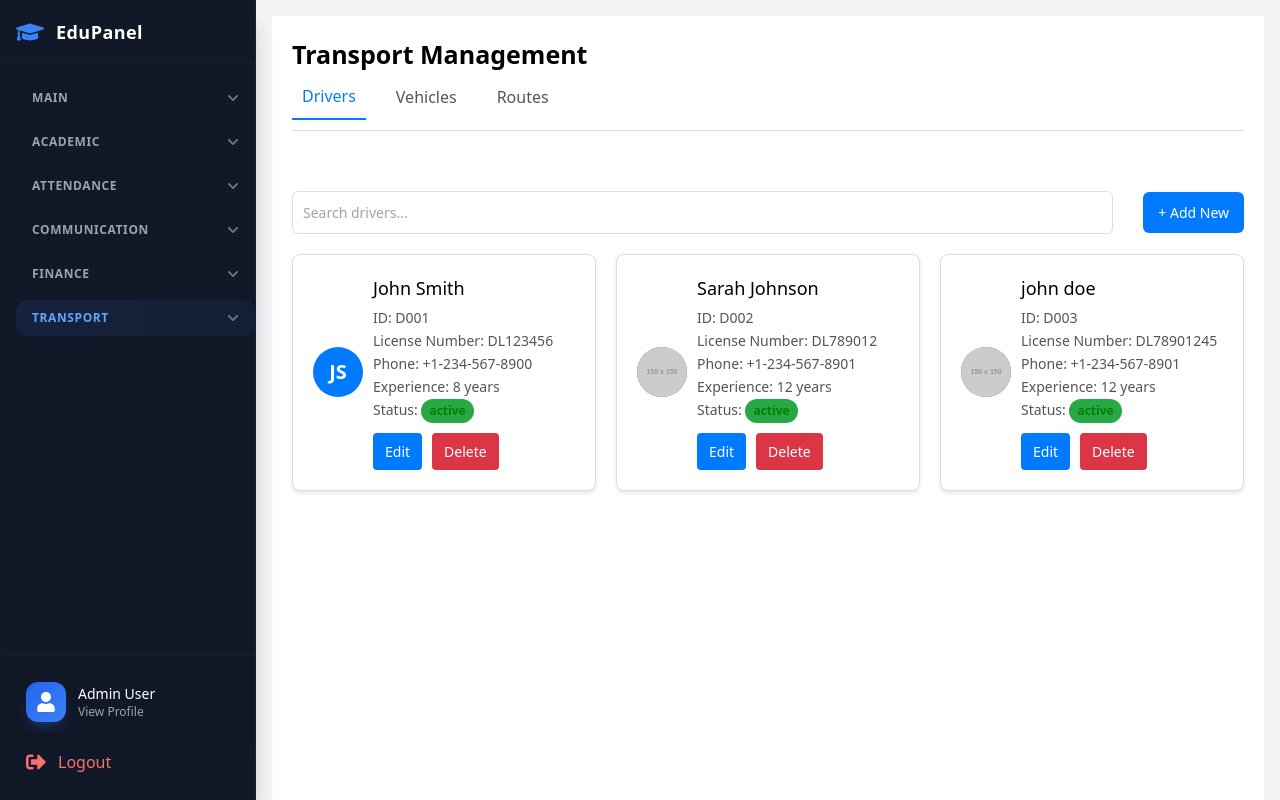
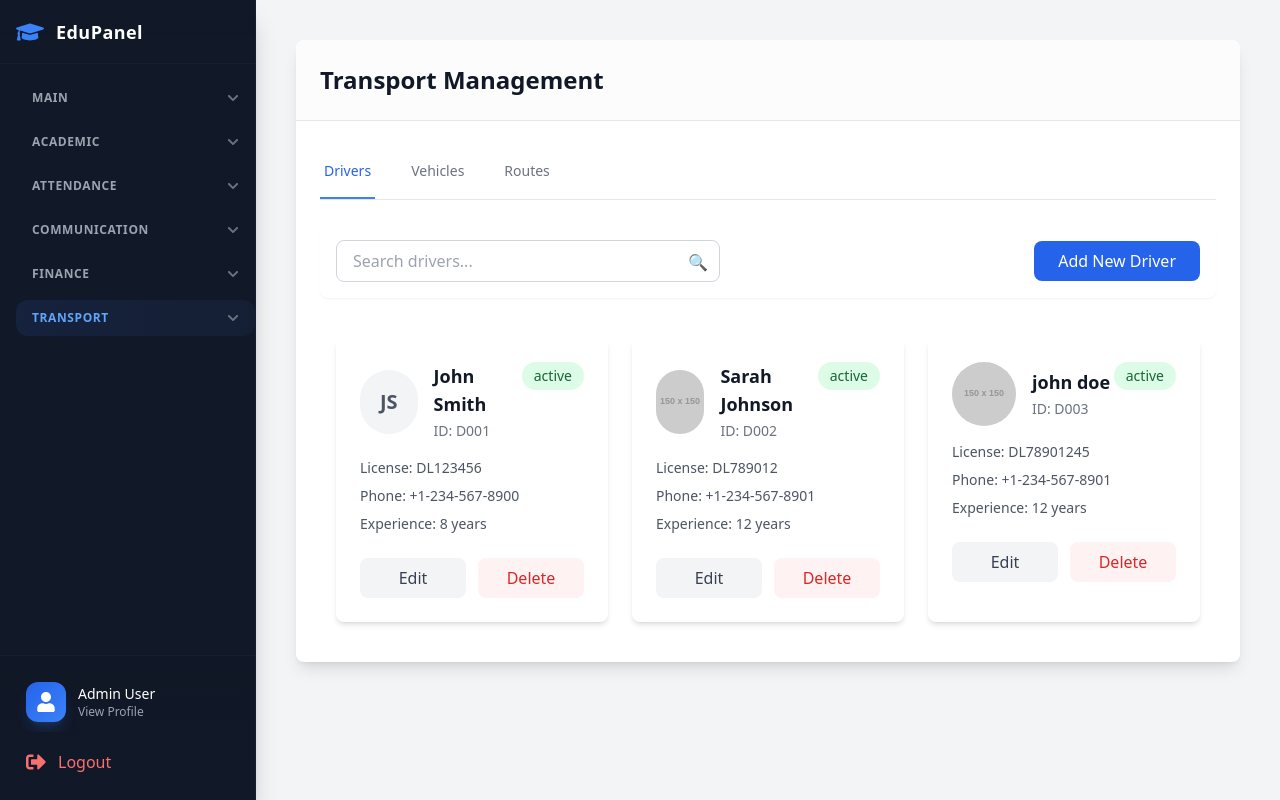
Before and after one commit to himanshusharma2007/SMS, a React (Vite) app in the folder frontend/: page /transport in a window 1280 px wide. Built offline with nearby package versions, Linux system fonts and the light colour scheme.

Commit message:
transport page UI enhance and changes in staff controller /dhairya

```diff
--- a/frontend/src/pages/Staff.jsx
+++ b/frontend/src/pages/Staff.jsx
@@ -1,4 +1,4 @@
-import React, { useState, useEffect } from "react";
+import { useState, useEffect } from "react";
 import { useNavigate } from "react-router-dom";
 import { StatsCard, CustomCard } from "../components/SharedComponents";
 import staffServices from "../services/staffServices";
--- a/frontend/src/pages/TransportManagement.jsx
+++ b/frontend/src/pages/TransportManagement.jsx
@@ -2,44 +2,75 @@ import React, { useState } from "react";
 import DriversTab from "./TransportManagement/DriversTab";
 import VehiclesTab from "./TransportManagement/VehiclesTab";
 import BusRoute from "./TransportManagement/BusRoute";
-import "../App.css";
 
 const TransportManagement = () => {
   const [activeTab, setActiveTab] = useState("drivers");
 
+  const tabs = [
+    {
+      id: "drivers",
+      label: "Drivers",
+      component: <DriversTab />
+    },
+    {
+      id: "vehicles",
+      label: "Vehicles",
+      component: <VehiclesTab />
+    },
+    {
+      id: "routes",
+      label: "Routes",
+      component: <BusRoute />
+    }
+  ];
+
   return (
-    <div className="app-container">
-      <div className="app-container-head">
-        <h1>Transport Management</h1>
-        <nav className="tabs">
-          <button
-            onClick={() => setActiveTab("drivers")}
-            className={activeTab === "drivers" ? "active" : ""}
-          >
-            Drivers
-          </button>
-          <button
-            onClick={() => setActiveTab("vehicles")}
-            className={activeTab === "vehicles" ? "active" : ""}
-          >
-            Vehicles
-          </button>
-          <button
-            onClick={() => setActiveTab("routes")}
-            className={activeTab === "routes" ? "active" : ""}
-          >
-            Routes
-          </button>
-          {/* <button onClick={() => setActiveTab("expenses")} className={activeTab === "expenses" ? "active" : ""}>Expenses</button> */}
-        </nav>
-      </div>
-      <div className="content">
-        <>
-          {activeTab === "drivers" && <DriversTab />}
-          {activeTab === "vehicles" && <VehiclesTab />}
-          {activeTab === "routes" && <BusRoute />}
-          {/* {activeTab === "expenses" && <ExpensesTab />} */}
-        </>
+    <div className="container mx-auto p-6 max-w-7xl">
+      <div className="bg-white rounded-lg shadow-lg overflow-hidden">
+        {/* Header */}
+        <div className="border-b bg-gray-50/50 p-6">
+          <h1 className="text-2xl font-bold text-gray-900">
+            Transport Management
+          </h1>
+        </div>
+
+        {/* Content */}
+        <div className="p-6">
+          {/* Tabs Navigation */}
+          <div className="border-b border-gray-200">
+            <nav className="flex space-x-8" aria-label="Tabs">
+              {tabs.map((tab) => (
+                <button
+                  key={tab.id}
+                  onClick={() => setActiveTab(tab.id)}
+                  className={`
+                    py-4 px-1 inline-flex items-center border-b-2 font-medium text-sm
+                    ${
+                      activeTab === tab.id
+                        ? "border-blue-500 text-blue-600"
+                        : "border-transparent text-gray-500 hover:text-gray-700 hover:border-gray-300"
+                    }
+                    transition-colors duration-200
+                  `}
+                >
+                  {tab.label}
+                </button>
+              ))}
+            </nav>
+          </div>
+
+          {/* Tab Content */}
+          <div className="mt-6">
+            {tabs.map((tab) => (
+              <div
+                key={tab.id}
+                className={`${activeTab === tab.id ? "block" : "hidden"}`}
+              >
+                {tab.component}
+              </div>
+            ))}
+          </div>
+        </div>
       </div>
     </div>
   );
--- a/frontend/src/pages/TransportManagement/DriversTab.jsx
+++ b/frontend/src/pages/TransportManagement/DriversTab.jsx
@@ -1,13 +1,11 @@
 import React, { useState, useEffect } from "react";
 import { useLocation, useNavigate } from "react-router-dom";
 import DriverForm from "./DriverForm";
-import "./DriversTab.css";
 import data from "./InitialData.json";
 
 const DriverTab = () => {
   const location = useLocation();
   const navigate = useNavigate();
-
   const { from, search } = location.state || {};
   const [drivers, setDrivers] = useState(data.drivers);
   const [searchTerm, setSearchTerm] = useState(search || "");
@@ -56,35 +54,59 @@ const DriverTab = () => {
       driver.license.toLowerCase().includes(searchTerm.toLowerCase())
   );
 
+  const getStatusColor = (status) => {
+    switch (status.toLowerCase()) {
+      case 'active':
+        return 'bg-green-100 text-green-800';
+      case 'inactive':
+        return 'bg-red-100 text-red-800';
+      case 'on leave':
+        return 'bg-yellow-100 text-yellow-800';
+      default:
+        return 'bg-gray-100 text-gray-800';
+    }
+  };
+
   return (
-    <div className="tab-container">
-      <div className="tab-header">
-        {/* {from === "VehicleDetails" && (
-          <button onClick={() => navigate(-1)} className="back-button">
-            ← Back
-          </button>
-        )} */}
+    <div className="flex flex-col h-full">
+      {/* Header Section */}
+      <div className="flex flex-col sm:flex-row justify-between items-center gap-4 mb-6 p-4 bg-white rounded-lg shadow-sm">
+        <div className="relative w-full sm:w-96">
           <input
             type="text"
             placeholder="Search drivers..."
             value={searchTerm}
             onChange={(e) => setSearchTerm(e.target.value)}
-          className="search-bar"
+            className="w-full px-4 py-2 border border-gray-300 rounded-lg focus:ring-2 focus:ring-blue-500 focus:border-blue-500 outline-none transition-colors"
           />
-        <button onClick={handleAdd} className="add-button">
-          + Add New
+          <span className="absolute right-3 top-2.5 text-gray-400">
+            🔍
+          </span>
+        </div>
+        <button
+          onClick={handleAdd}
+          className="w-full sm:w-auto px-6 py-2 bg-blue-600 text-white rounded-lg hover:bg-blue-700 transition-colors duration-200 flex items-center justify-center gap-2"
+        >
+          <span>Add New Driver</span>
         </button>
       </div>
 
-      <div className="driver-grid">
+      {/* Grid Section */}
+      <div className="grid grid-cols-1 md:grid-cols-2 lg:grid-cols-3 gap-6 p-4">
         {filteredDrivers.map((driver) => (
-          <div key={driver.id} className="driver-card">
-            <div className="driver-initials">
+          <div
+            key={driver.id}
+            className="bg-white rounded-lg shadow-md hover:shadow-lg transition-shadow duration-200"
+          >
+            <div className="p-6">
+              <div className="flex items-start justify-between">
+                <div className="flex items-center gap-4">
+                  <div className="w-16 h-16 rounded-full bg-gray-100 flex items-center justify-center text-xl font-semibold text-gray-600">
                     {driver.img ? (
                       <img
                         src={driver.img}
                         alt={`${driver.name}'s photo`}
-                  className="driver-photo"
+                        className="w-full h-full rounded-full object-cover"
                       />
                     ) : (
                       driver.name
@@ -93,28 +115,38 @@ const DriverTab = () => {
                         .join("")
                     )}
                   </div>
-            <div className="driver-info">
-              <h3>{driver.name}</h3>
-              <p>ID: {driver.id}</p>
-              <p>License Number: {driver.license}</p>
-              <p>Phone: {driver.phone}</p>
-              <p>Experience: {driver.experience} years</p>
-              <p>
-                Status:{" "}
-                <span className={`status ${driver.status}`}>
+                  <div>
+                    <h3 className="text-lg font-semibold text-gray-900">{driver.name}</h3>
+                    <span className="text-sm text-gray-500">ID: {driver.id}</span>
+                  </div>
+                </div>
+                <span className={`px-3 py-1 rounded-full text-sm font-medium ${getStatusColor(driver.status)}`}>
                   {driver.status}
                 </span>
-              </p>
-              <div className="driver-actions">
+              </div>
+
+              <div className="mt-4 space-y-2">
+                <div className="flex items-center text-gray-600">
+                  <span className="text-sm">License: {driver.license}</span>
+                </div>
+                <div className="flex items-center text-gray-600">
+                  <span className="text-sm">Phone: {driver.phone}</span>
+                </div>
+                <div className="flex items-center text-gray-600">
+                  <span className="text-sm">Experience: {driver.experience} years</span>
+                </div>
+              </div>
+
+              <div className="mt-6 flex gap-3">
                 <button
                   onClick={() => handleEdit(driver)}
-                  className="edit-button"
+                  className="flex-1 px-4 py-2 bg-gray-100 text-gray-700 rounded-lg hover:bg-gray-200 transition-colors duration-200"
                 >
                   Edit
                 </button>
                 <button
                   onClick={() => handleDelete(driver.id)}
-                  className="delete-button"
+                  className="flex-1 px-4 py-2 bg-red-50 text-red-600 rounded-lg hover:bg-red-100 transition-colors duration-200"
                 >
                   Delete
                 </button>
@@ -122,8 +154,14 @@ const DriverTab = () => {
             </div>
           </div>
         ))}
-        {filteredDrivers.length === 0 && <p>No drivers found.</p>}
+
+        {filteredDrivers.length === 0 && (
+          <div className="col-span-full flex items-center justify-center p-8 text-gray-500">
+            No drivers found.
           </div>
+        )}
+      </div>
+
       {showForm && (
         <DriverForm
           driver={currentDriver}
--- a/frontend/src/pages/TransportManagement/VehiclesTab.jsx
+++ b/frontend/src/pages/TransportManagement/VehiclesTab.jsx
@@ -1,14 +1,12 @@
 import React, { useState } from "react";
 import { Link } from "react-router-dom";
 import VehicleForm from "./VehicleForm";
-import "./VehiclesTab.css";
 import data from "./InitialData.json";
 
 const VehicleTab = () => {
   const [vehicles, setVehicles] = useState(data.vehicles);
   const availableDrivers = data.drivers;
   const availableRoutes = data.routes;
-
   const [searchTerm, setSearchTerm] = useState("");
   const [showForm, setShowForm] = useState(false);
   const [currentVehicle, setCurrentVehicle] = useState(null);
@@ -37,37 +35,60 @@ const VehicleTab = () => {
       vehicle.model.toLowerCase().includes(searchTerm.toLowerCase())
   );
 
+  const getStatusColor = (status) => {
+    switch (status.toLowerCase()) {
+      case 'active':
+        return 'bg-green-100 text-green-800';
+      case 'maintenance':
+        return 'bg-yellow-100 text-yellow-800';
+      case 'inactive':
+        return 'bg-red-100 text-red-800';
+      default:
+        return 'bg-gray-100 text-gray-800';
+    }
+  };
+
   return (
-    <div className="tab-container">
-
-              <div className="tab-header">
+    <div className="flex flex-col h-full">
+      {/* Header Section */}
+      <div className="flex flex-col sm:flex-row justify-between items-center gap-4 mb-6 p-4 bg-white rounded-lg shadow-sm">
+        <div className="relative w-full sm:w-96">
           <input
             type="text"
             placeholder="Search vehicles..."
             value={searchTerm}
             onChange={(e) => setSearchTerm(e.target.value)}
-                  className="search-bar"
+            className="w-full px-4 py-2 border border-gray-300 rounded-lg focus:ring-2 focus:ring-blue-500 focus:border-blue-500 outline-none transition-colors"
           />
-                <button onClick={handleAdd} className="add-button">
-                  + Add New
+          <span className="absolute right-3 top-2.5 text-gray-400">
+            🔍
+          </span>
+        </div>
+        <button
+          onClick={handleAdd}
+          className="w-full sm:w-auto px-6 py-2 bg-blue-600 text-white rounded-lg hover:bg-blue-700 transition-colors duration-200 flex items-center justify-center gap-2"
+        >
+          <span>Add New Vehicle</span>
         </button>
       </div>
-              <div className="vehicle-grid">
+
+      {/* Grid Section */}
+      <div className="grid grid-cols-1 md:grid-cols-2 lg:grid-cols-3 gap-6 p-4">
         {filteredVehicles.map((vehicle) => (
           <Link
             to={`/vehicle/${vehicle.id}`}
             key={vehicle.id}
-                    className="vehicle-card"
+            className="block bg-white rounded-lg shadow-md hover:shadow-lg transition-shadow duration-200 overflow-hidden"
           >
-                    <div className="vehicle-photo-section">
+            <div className="aspect-video w-full bg-gray-100">
               {vehicle.img ? (
                 <img
                   src={vehicle.img}
-                          alt={`${vehicle.model}'s photo`}
-                          className="vehicle-photo"
+                  alt={`${vehicle.model}`}
+                  className="w-full h-full object-cover"
                 />
               ) : (
-                        <div className="vehicle-initials">
+                <div className="w-full h-full flex items-center justify-center text-3xl font-bold text-gray-400">
                   {vehicle.model
                     .split(" ")
                     .map((word) => word[0])
@@ -77,28 +98,52 @@ const VehicleTab = () => {
               )}
             </div>
 
-                    <div className="vehicle-info">
-                      <h3>{vehicle.model}</h3>
-                      <p>Registration: {vehicle.registration}</p>
-                      <p>Capacity: {vehicle.capacity} seats</p>
-                      <p>Fuel Type: {vehicle.fuelType}</p>
-                      <p>Ownership: {vehicle.ownership}</p>
-                      <p>
-                        Assigned Driver:
-                        <strong>{vehicle.driverAssigned}</strong>
+            <div className="p-6">
+              <div className="flex justify-between items-start mb-4">
+                <div>
+                  <h3 className="text-xl font-semibold text-gray-900">
+                    {vehicle.model}
+                  </h3>
+                  <p className="text-sm text-gray-500">
+                    Reg: {vehicle.registration}
                   </p>
-                      {/* <p>Assinged Route:<strong>{vehicle.routeAssigned}</strong></p> */}
-                      <p>
-                        Status:{" "}
-                        <span className={`status ${vehicle.status}`}>
+                </div>
+                <span className={`px-3 py-1 rounded-full text-sm font-medium ${getStatusColor(vehicle.status)}`}>
                   {vehicle.status}
                 </span>
-                      </p>
+              </div>
+
+              <div className="space-y-2">
+                <div className="flex justify-between text-sm">
+                  <span className="text-gray-500">Capacity</span>
+                  <span className="text-gray-900">{vehicle.capacity} seats</span>
+                </div>
+                <div className="flex justify-between text-sm">
+                  <span className="text-gray-500">Fuel Type</span>
+                  <span className="text-gray-900">{vehicle.fuelType}</span>
+                </div>
+                <div className="flex justify-between text-sm">
+                  <span className="text-gray-500">Ownership</span>
+                  <span className="text-gray-900">{vehicle.ownership}</span>
+                </div>
+                <div className="flex justify-between text-sm">
+                  <span className="text-gray-500">Driver</span>
+                  <span className="text-gray-900 font-medium">
+                    {vehicle.driverAssigned || 'Unassigned'}
+                  </span>
+                </div>
+              </div>
             </div>
           </Link>
         ))}
-                {filteredVehicles.length === 0 && <p>No vehicles found.</p>}
+
+        {filteredVehicles.length === 0 && (
+          <div className="col-span-full flex items-center justify-center p-8 text-gray-500">
+            No vehicles found.
           </div>
+        )}
+      </div>
+
       {showForm && (
         <VehicleForm
           vehicle={currentVehicle}
@@ -108,7 +153,6 @@ const VehicleTab = () => {
           availableRoutes={availableRoutes}
         />
       )}
-
     </div>
   );
 };
```
Also changed, not shown: frontend/src/pages/TransportManagement/BusRoute.jsx (+76 -49 lines), 1 other file (tests, documents, lock files or other folders). Lines whose indentation alone changed are shown as unchanged.
